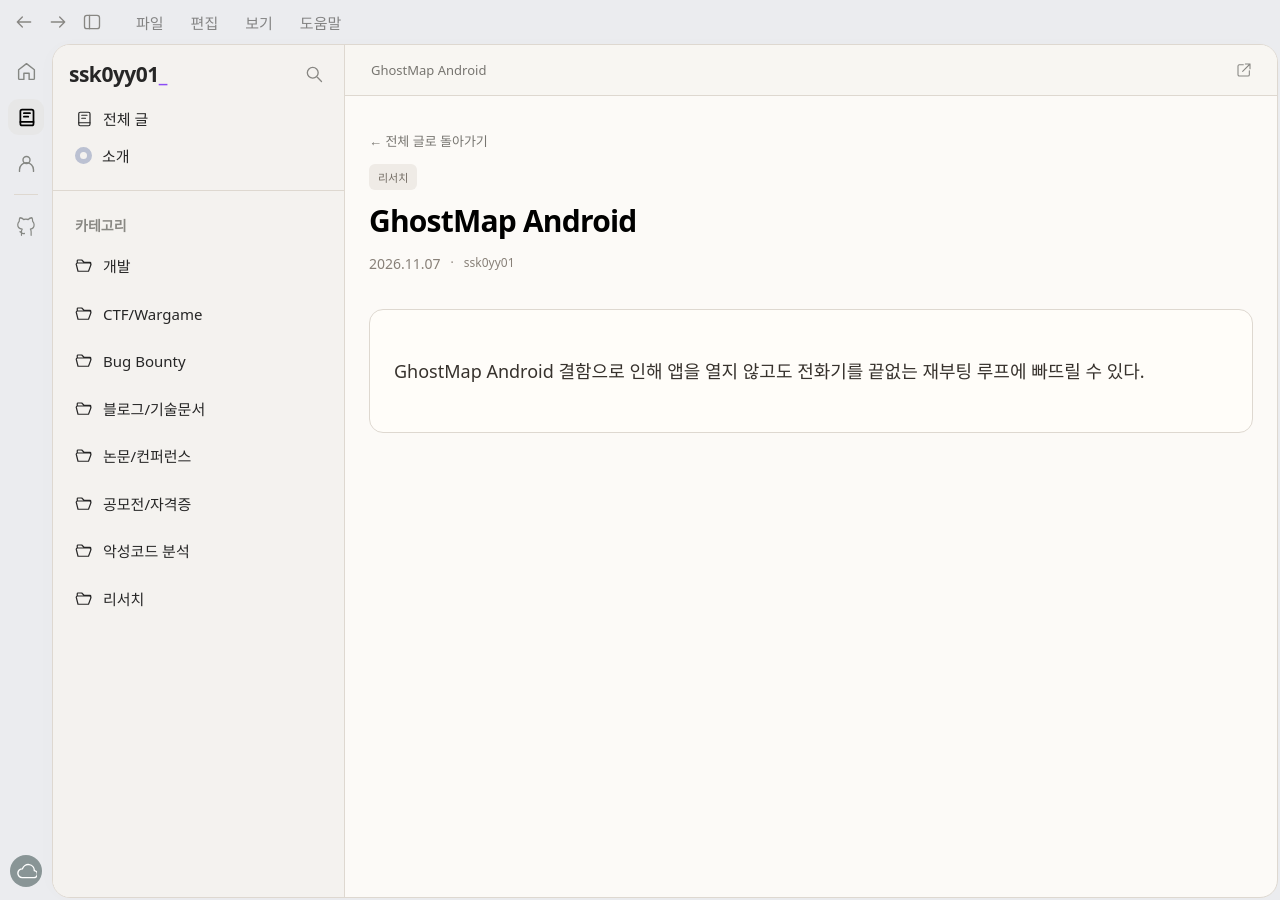
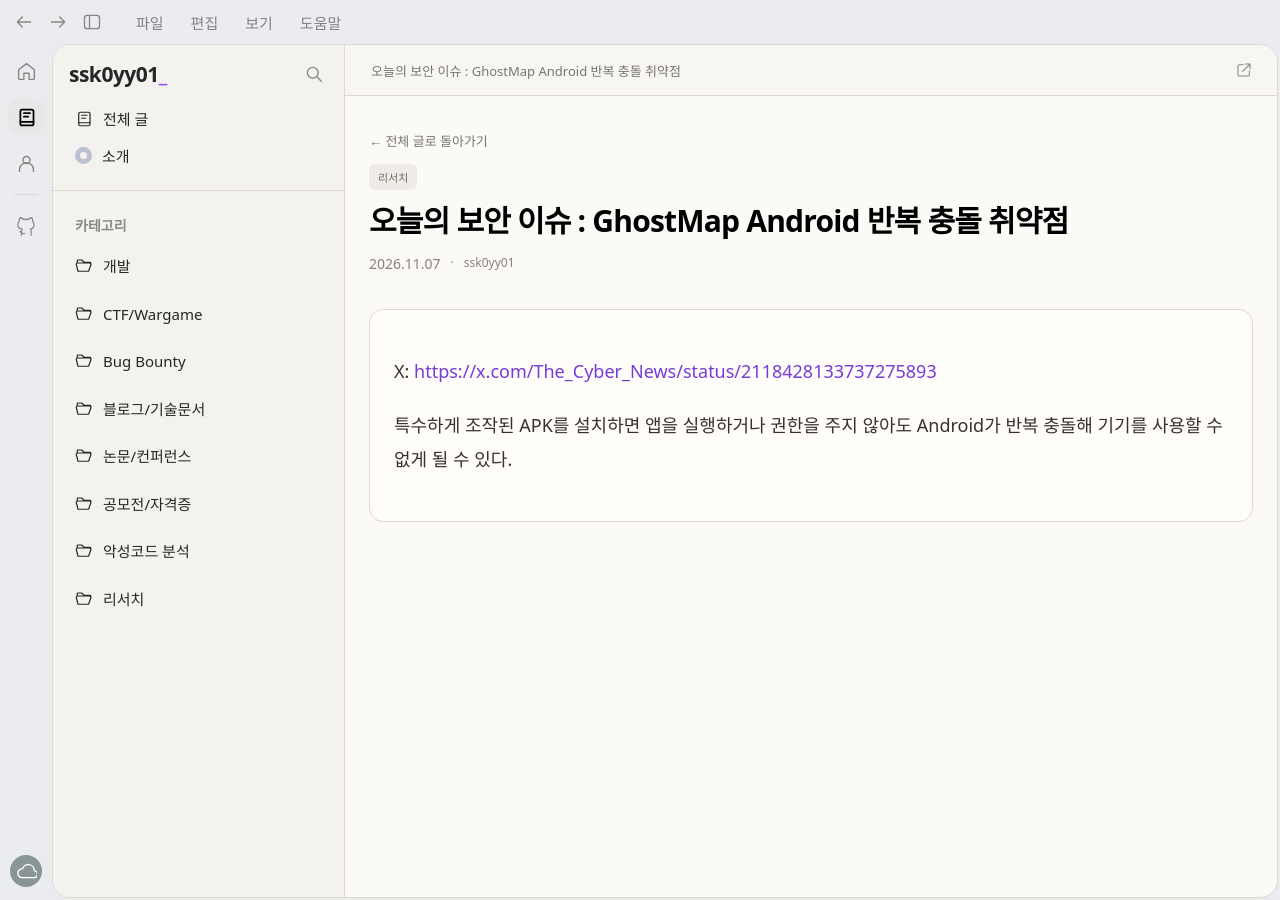
Before and after one commit to ssk0yy01/ssk0yy01.github.io, a Jekyll site: the page built from _posts/2026-11-07-ghostmap-android-crash-loop.md, in a window 1280 px wide. Built offline with Jekyll 4.4.1, drawn with Linux system fonts in a browser that asks for light colours.

```diff
--- a/_posts/2026-11-07-ghostmap-android-crash-loop.md
+++ b/_posts/2026-11-07-ghostmap-android-crash-loop.md
@@ -1,10 +1,12 @@
 ---
 layout: post
-title: "GhostMap Android"
+title: "오늘의 보안 이슈 : GhostMap Android 반복 충돌 취약점"
 description: "GhostMap Android 결함으로 인해 앱을 열지 않고도 전화기를 끝없는 재부팅 루프에 빠뜨릴 수 있다."
 date: 2026-11-07 00:00:00 +0900
 categories: [research]
 topic: system
 ---
 
-GhostMap Android 결함으로 인해 앱을 열지 않고도 전화기를 끝없는 재부팅 루프에 빠뜨릴 수 있다.
+X: <https://x.com/The_Cyber_News/status/2118428133737275893>
+
+특수하게 조작된 APK를 설치하면 앱을 실행하거나 권한을 주지 않아도 Android가 반복 충돌해 기기를 사용할 수 없게 될 수 있다.
```
Also changed, not shown: _posts/2026-11-06-windows-paint-cve-2026-83844.md (+3 -3 lines), _posts/2026-11-08-chatgpt-lockdown-mode-bypass.md (added, +12 -0 lines).
